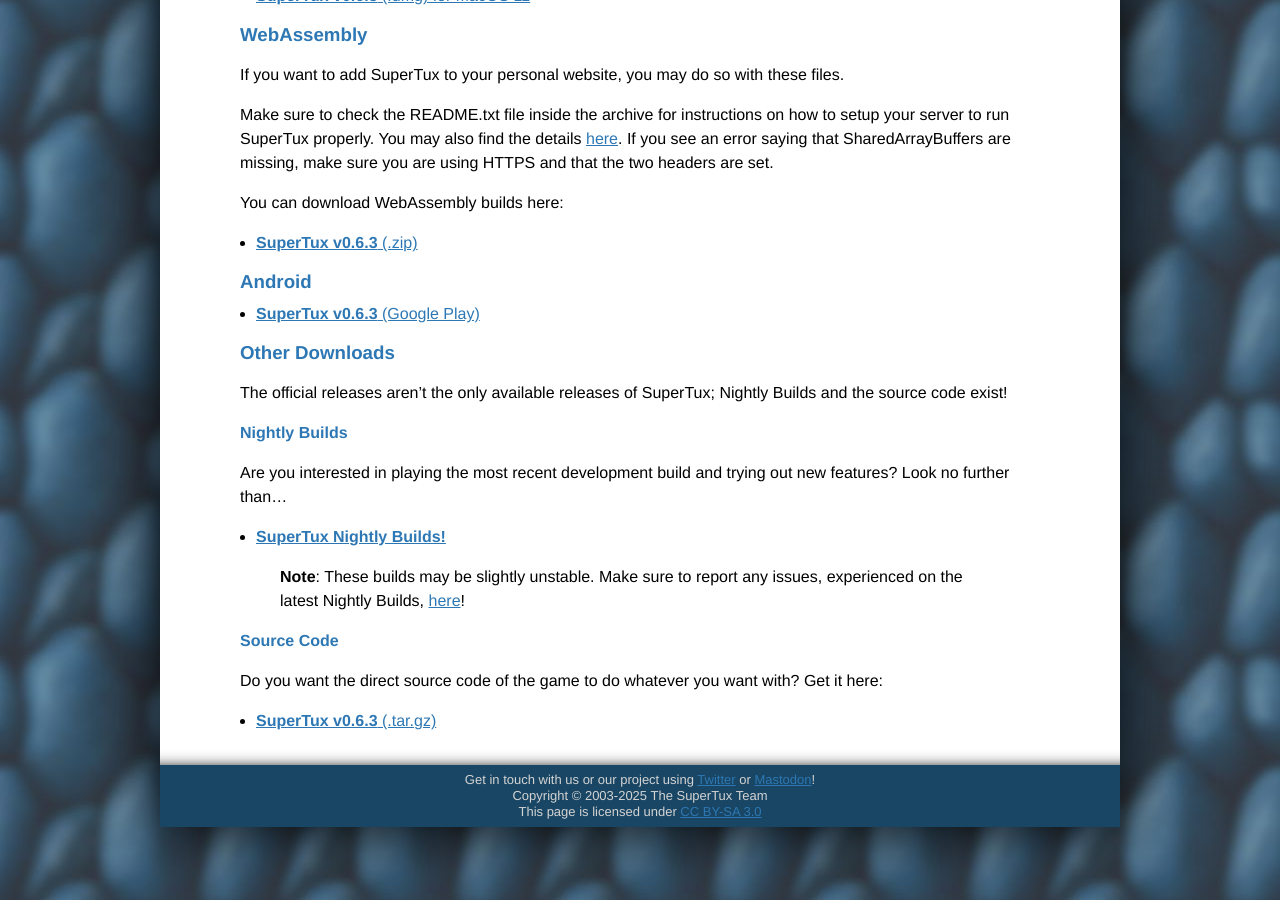
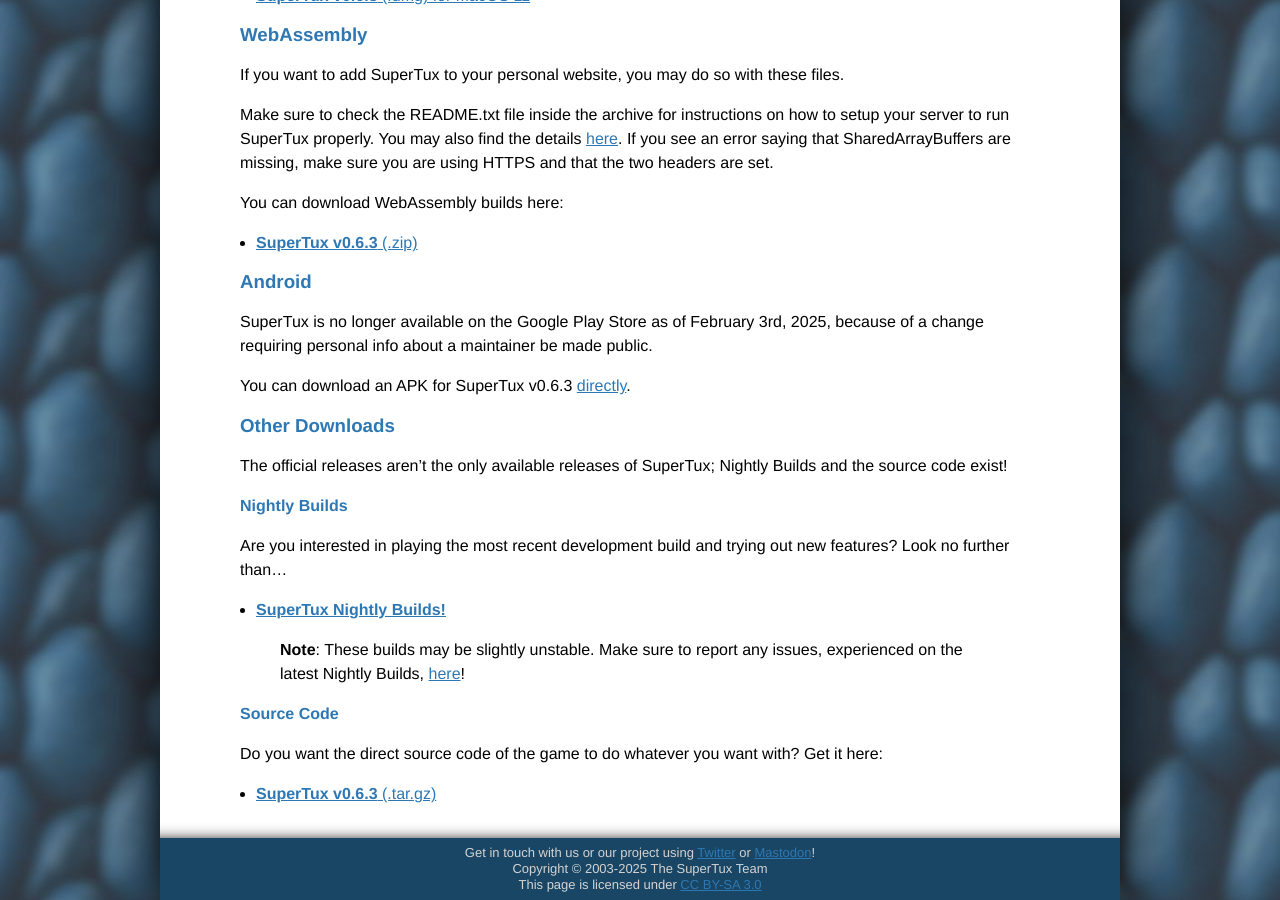
Before and after one commit to SuperTux/SuperTux.github.io, a Jekyll site: the page built from download.md, in a window 1280 px wide and 900 px high, scrolled down 883 px. Built offline with Jekyll 4.4.1, drawn with Linux system fonts in a browser that asks for light colours.

Commit message:
Downloads page: Add info about Google Play takedown, provide direct APK link

```diff
--- a/download.md
+++ b/download.md
@@ -42,7 +42,9 @@
 
 ### Android
 
-- [**SuperTux v0.6.3** (Google Play)](https://play.google.com/store/apps/details?id=org.lethargik.supertux2&hl=en)
+SuperTux is no longer available on the Google Play Store as of February 3rd, 2025, because of a change requiring personal info about a maintainer be made public.
+
+You can download an APK for SuperTux v0.6.3 [directly](https://github.com/SuperTux/supertux/releases/download/v0.6.3/SuperTux-v0.6.3-23-Android.apk).
 
 ### Other Downloads
 
```
